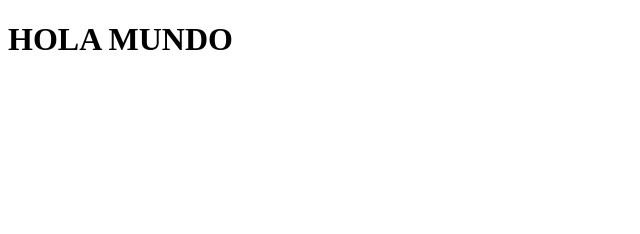
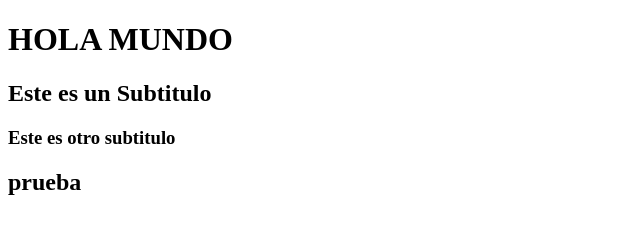
Before and after one commit to MToledop3/Clase21052022, a plain HTML site: page index.html in a window 1280 px wide. Shown: the whole page, without its empty margins (0-640 px from the left). Drawn offline with Linux system fonts and the light colour scheme.

Commit message:
Este es mi segundo commit

```diff
--- a/index.html
+++ b/index.html
@@ -9,5 +9,11 @@
 
 	<h1>HOLA MUNDO</h1>
 
+	<h2>Este es un Subtitulo</h2>
+
+	<h3>Este es otro subtitulo</h3>
+
+	<h2>prueba</h2>
+
 </body>
 </html>
```
